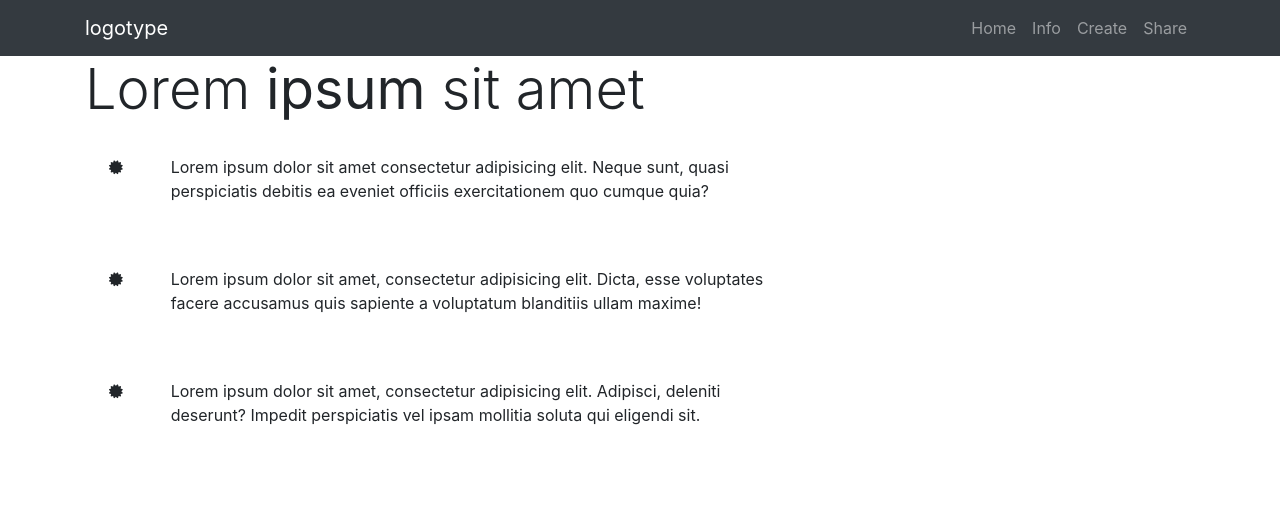
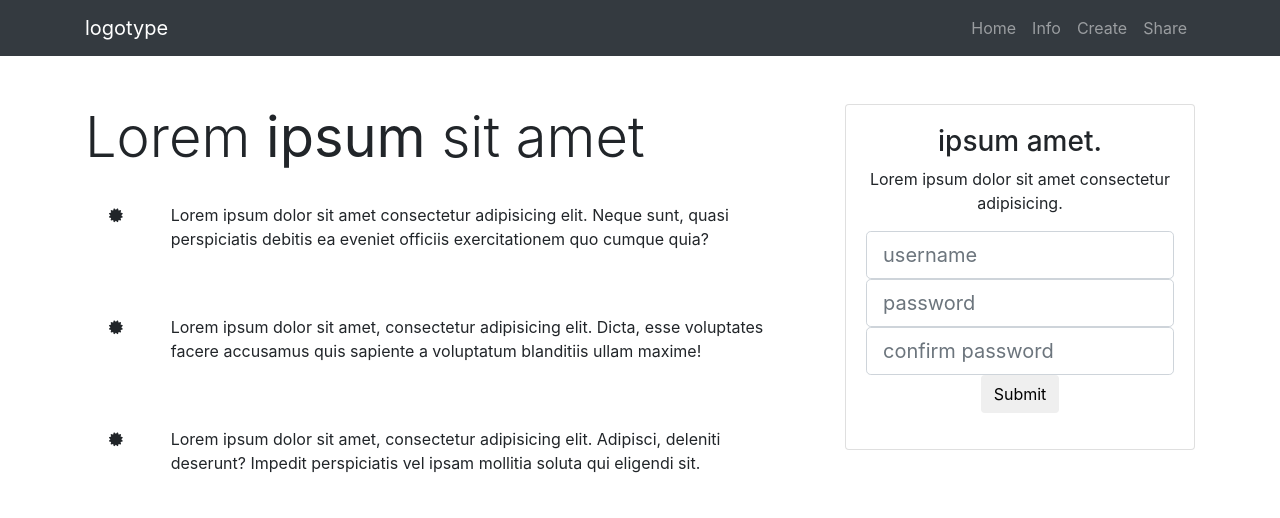
Before and after one commit to kevin3080/frist-proyect, a plain HTML site: page index.html in a window 1280 px wide. Drawn offline with Linux system fonts and the light colour scheme.

Commit message:
iniciando form

```diff
--- a/index.html
+++ b/index.html
@@ -28,10 +28,10 @@
     </nav>
 
     <!-- Home -->
-    <header id="home-section">
+    <header id="home-section" class="fondo">
         <div class="dark-overlay">
-            <div class="home inner">
-                <div class="container">
+            <div class="home-inner">
+                <div class="container pt-5">
                     <div class="row">
                         <div class="col-lg-8"> <!-- Seccion de 8 columnas -->
                             <h1 class="display-4">Lorem <strong>ipsum</strong> sit amet</h1>
@@ -70,7 +70,20 @@
                             </div>
                         </div>
                         <div class="col-lg-4"> <!--Seccion de 4 columnas-->
-
+                            <div class="card text-center" style="backgound-color:#c0392b"><!-- card es para agregarle un pequeño borde a una tarjeta-->
+                                <div class="card-body"><!--el cuerpo de la tarjeta-->
+                                    <h3>ipsum amet.</h3>
+                                    <p>Lorem ipsum dolor sit amet consectetur adipisicing.</p>
+                                    <form class="" action="" method="">
+                                        <div class="form-group">
+                                            <input type="text" class="form-control form-control-lg" placeholder="username"><!-- form-control da un estilo mas personalizado de un input text-->
+                                            <input type="password" class="form-control form-control-lg" placeholder="password"><!-- form-control da un estilo mas personalizado de un input text-->
+                                            <input type="password" class="form-control form-control-lg" placeholder="confirm password"><!-- form-control da un estilo mas personalizado de un input text-->
+                                            <input type="submit" class="btn btn-"
+                                        </div>
+                                    </form>
+                                </div>
+                            </div>
                         </div>
                     </div>
                 </div>
```
